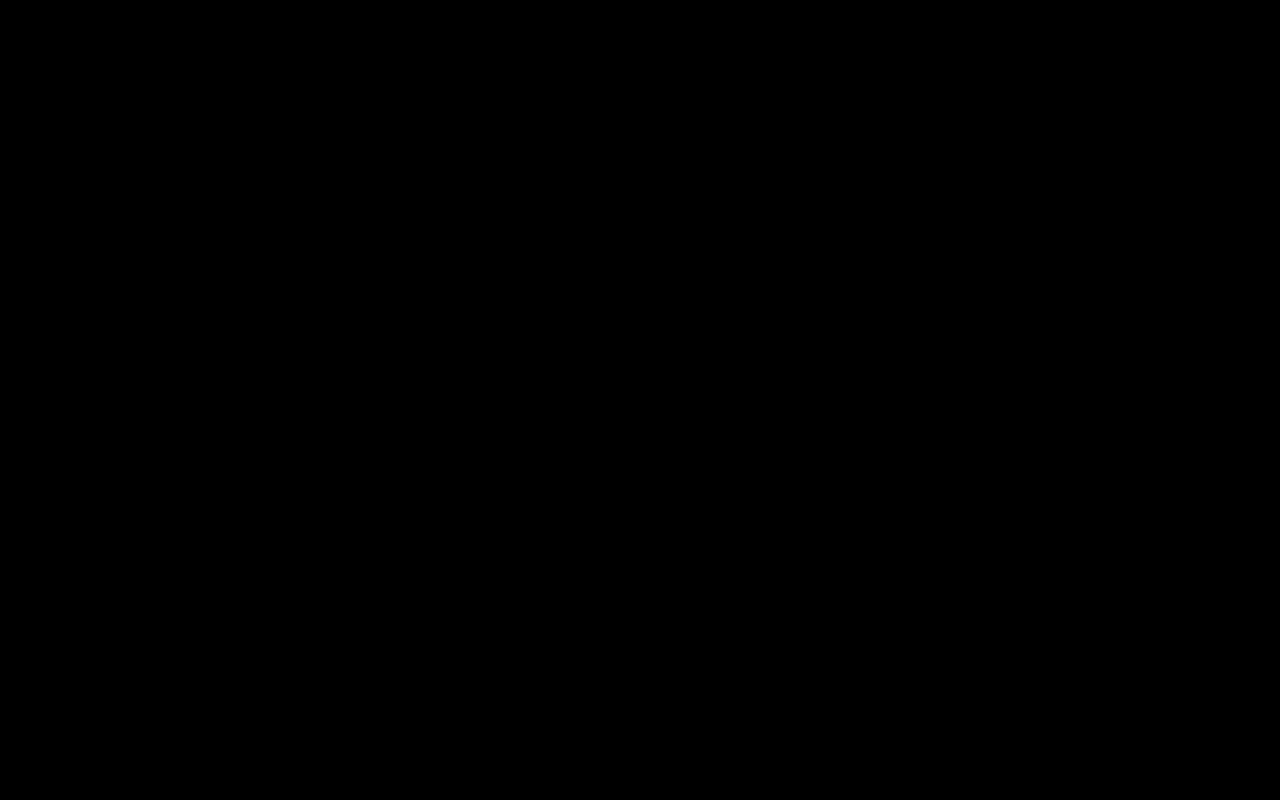
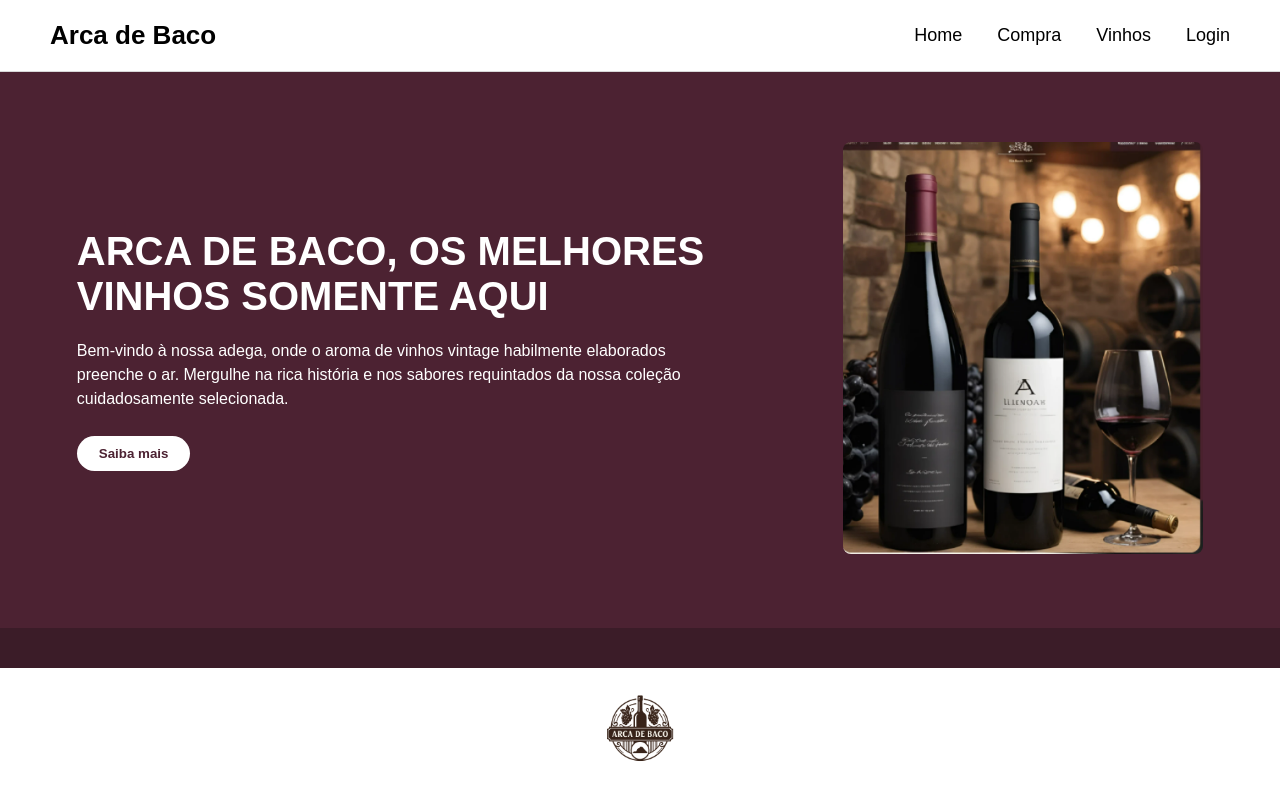
Before and after one commit to jojohanb/arca-de-baco-frontend-dw-pi, a React (Vite) app in the folder arca-de-baco/: page / in a window 1280 px wide. Before the commit this address had no page. Shown: the top 800 px of the page. Built offline with nearby package versions, Linux system fonts and the light colour scheme.

Commit message:
Update App.jsx

```diff
--- a/arca-de-baco/src/App.jsx
+++ b/arca-de-baco/src/App.jsx
@@ -10,6 +10,7 @@ function App() {
   return (
     <BrowserRouter>
       <Routes>
+        <Route path="*" element={<Home />} />
         <Route path="/home" element={<Home />} />
         <Route path="/login" element={<Login />} />
         <Route path="/vinhos" element={<Vinhos />} />
```
